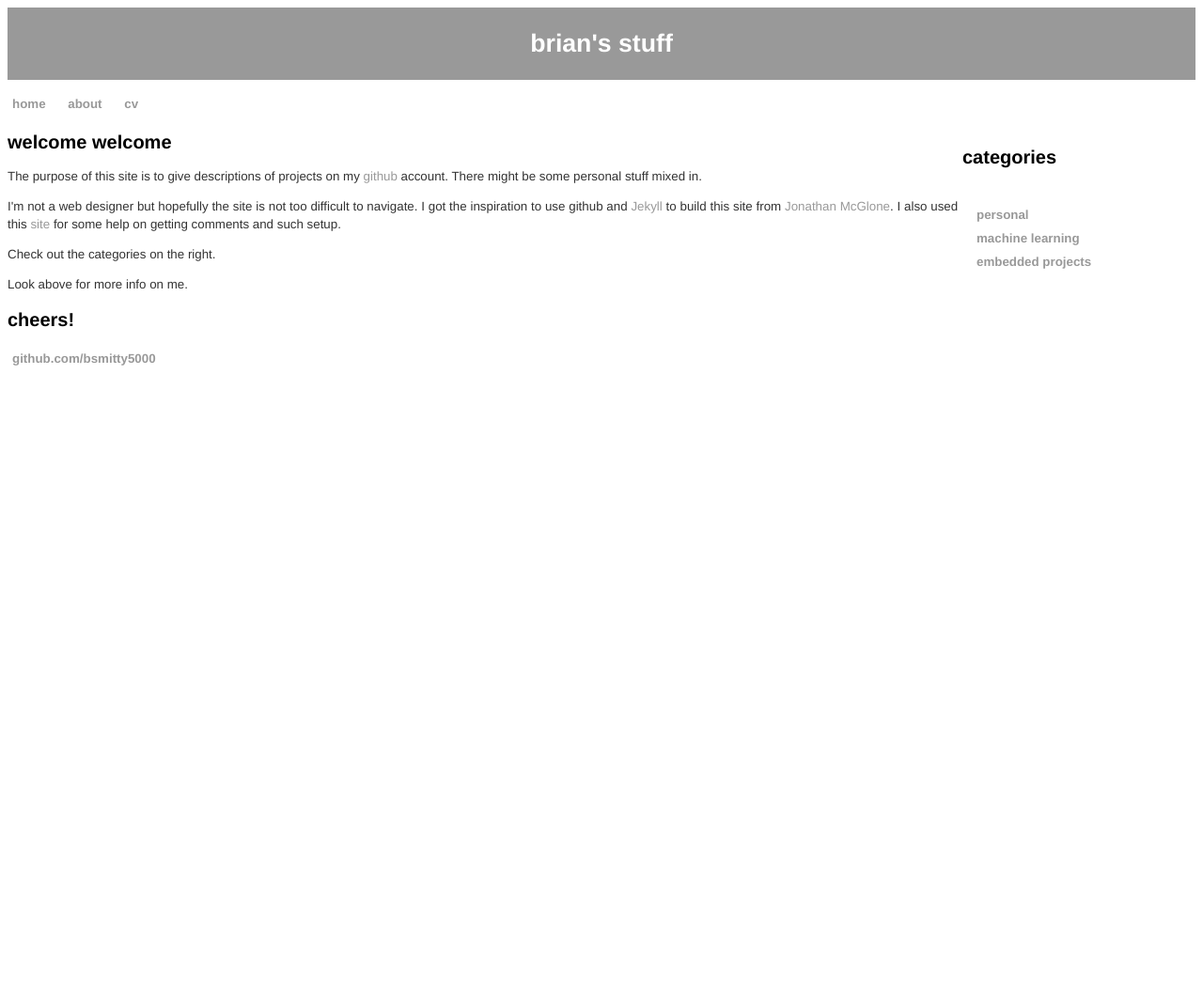
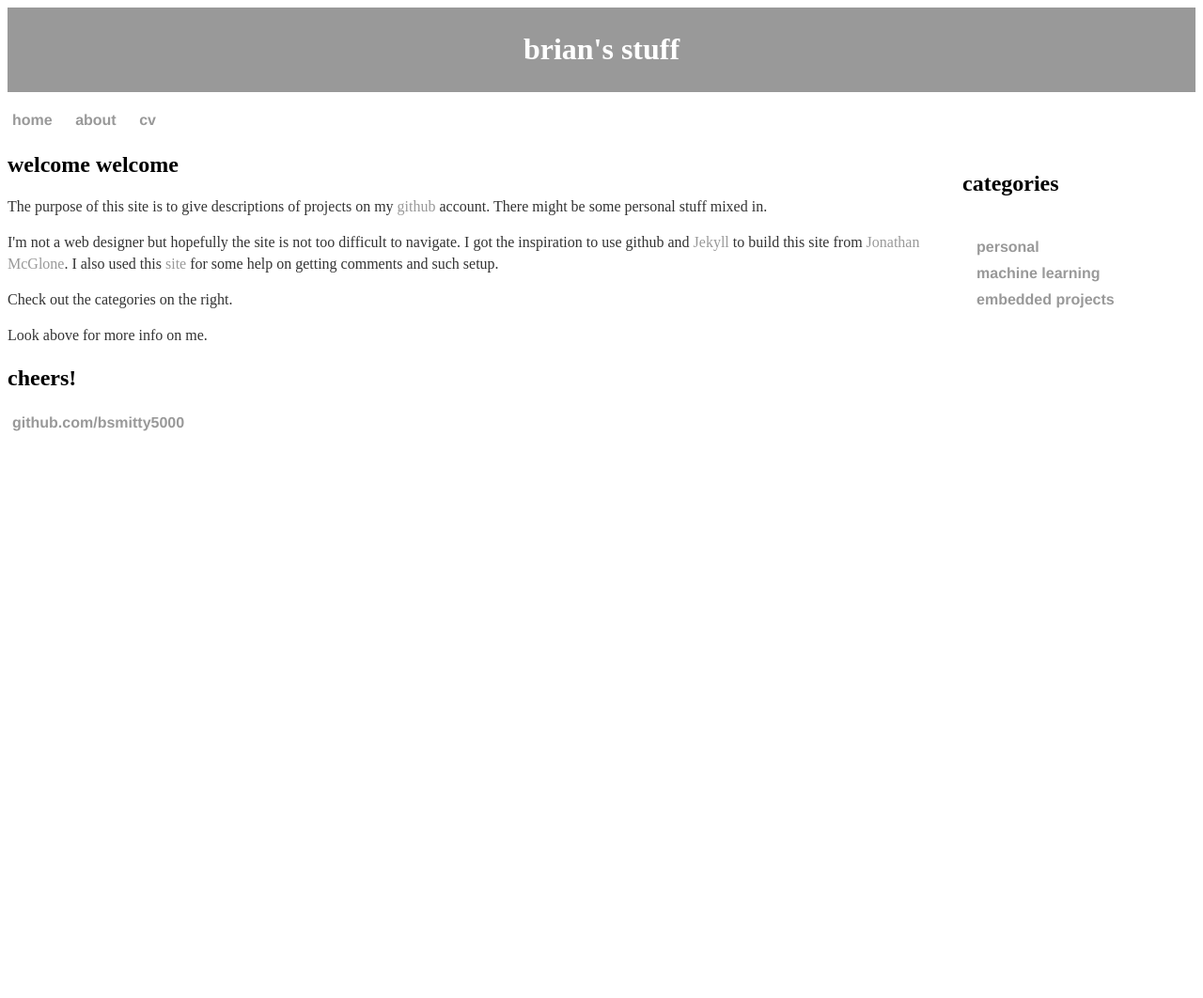
Before and after one commit to bsmitty5000/bsmitty5000.github.io, a Jekyll site: the page built from index.html, in a window 1280 px wide. Shown: the whole page at 94% size. Built offline with Jekyll 4.4.1, drawn with Linux system fonts in a browser that asks for light colours; before the commit the page ends 1040 px from its top, so only the background shows below that.

Commit message:
Update main.css

```diff
--- a/css/main.css
+++ b/css/main.css
@@ -1,4 +1,3 @@
-
 nav li, footer li{
     display: inline;
     margin-right: 20px;
@@ -20,12 +19,6 @@ nav {
 }
 .custom_content{
     width: 80%;
-}
-body {
-  background-color: white;
-  font: 13.34px helvetica, arial, clean, sans-serif;
-  *font-size: small;
-  text-align: justify;
 }
 header {
     background-color:#999;
```
